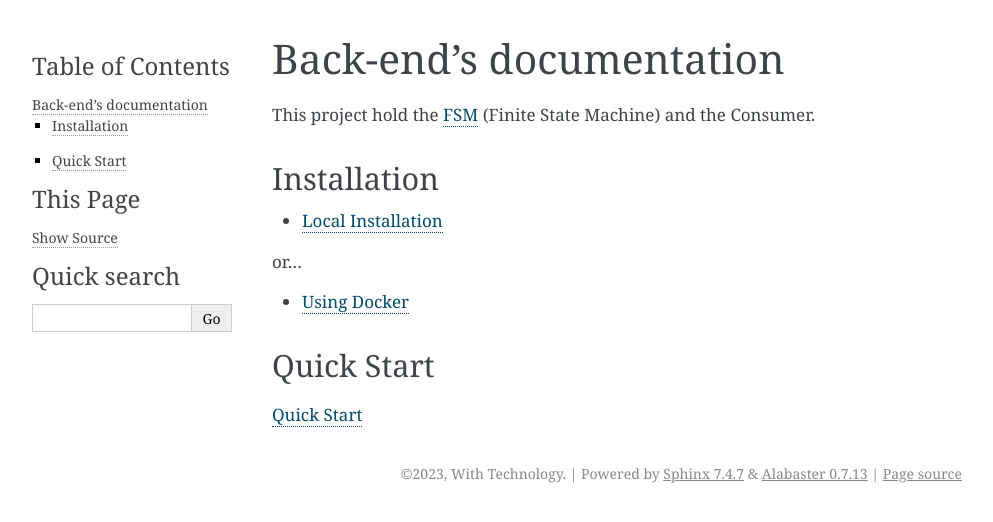
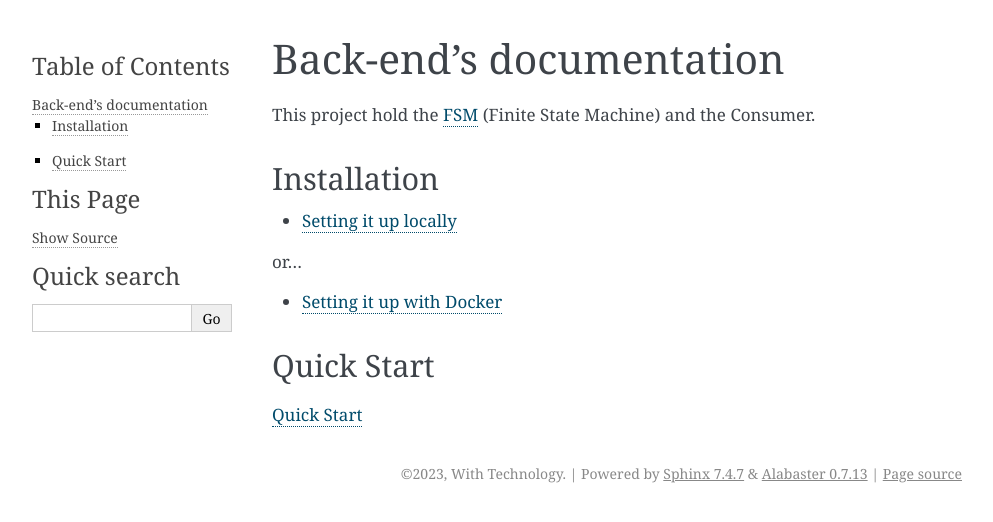
Before and after one commit to ChatFAQ/ChatFAQ, a Sphinx documentation site: the page built from doc/source/modules/back/index.rst, in a window 1280 px wide. Shown: the top 522 px of the page, without its empty margins (148-1141 px from the left). Built offline with Sphinx 7.4.7, drawn with Linux system fonts in a browser that asks for light colours; pages that are not in the unit, such as notebooks, are missing from menus; the version number is read from the project's files by our own code.

Commit message:
improving docs

```diff
--- a/doc/source/modules/back/index.rst
+++ b/doc/source/modules/back/index.rst
@@ -11,11 +11,11 @@ This project hold the :ref:`FSM <FSM Core>` (Finite State Machine) and the Consu
 Installation
 --------------------------
 
-- :ref:`Local Installation`
+- :ref:`Setting it up locally`
 
 or...
 
-- :ref:`Using Docker <Docker Installation>`
+- :ref:`Setting it up with Docker`
 
 Quick Start
 --------------------------
--- a/doc/source/modules/back/installation_docker.rst
+++ b/doc/source/modules/back/setting_up_docker.rst
@@ -1,5 +1,5 @@
-Docker Installation
-===================
+Setting it up with Docker
+=========================
 
 Prerequisites
 ------------------
```
Also changed, not shown: doc/source/modules/back/setting_up_locally.rst (renamed from doc/source/modules/back/installation_local.rst, +9 -2 lines).
